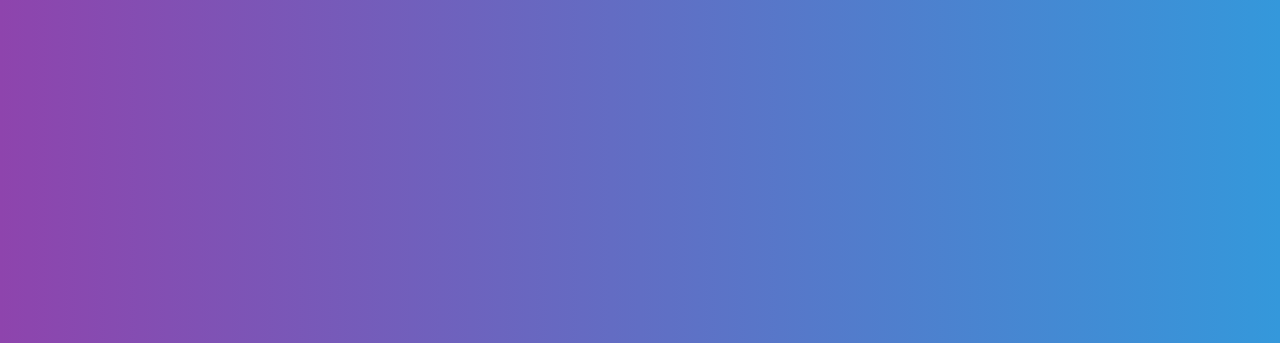
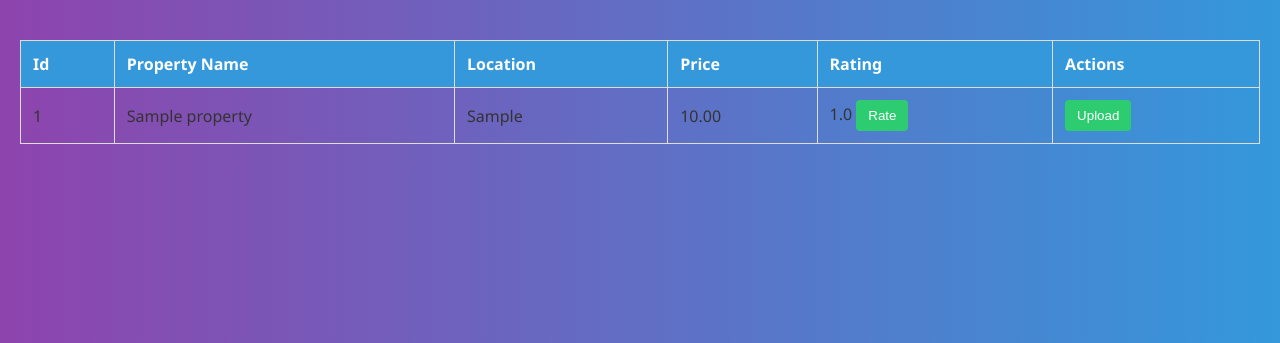
Before and after one commit to ellite0925/RealEstateDjango, a Django app: page /mysite/ in a window 1280 px wide. Shown: the part 176-519 px from the top of the page. Run offline with Django 5.2, Linux system fonts and the light colour scheme; tables that the repository leaves empty hold one stand-in row (values such as "Sample post").

Commit message:
fix upload doc

```diff
--- a/MySite/forms.py
+++ b/MySite/forms.py
@@ -215,6 +215,8 @@ class ReviewForm(forms.ModelForm):
 
 
 class DocumentForm(forms.ModelForm):
+    file = forms.FileField()
     class Meta:
         model = Document
         fields = ['file']
+        widgets = {'upload': forms.FileInput(attrs={'required': True})}
--- a/MySite/templates/home.html
+++ b/MySite/templates/home.html
@@ -99,6 +99,41 @@
             margin: 0;
             color: #fff;
         }
+        table {
+            width: 100%;
+            border-collapse: collapse;
+            margin-top: 20px;
+            color: #333;
+        }
+
+        th, td {
+            border: 1px solid #ddd;
+            padding: 12px;
+            text-align: left;
+        }
+
+        th {
+            background-color: #3498db;
+            color: #fff;
+        }
+
+        .rating-buttons {
+            display: flex;
+            gap: 5px;
+        }
+
+        .upload-button {
+            background-color: #2ecc71;
+            color: #fff;
+            padding: 8px 12px;
+            border: none;
+            border-radius: 4px;
+            cursor: pointer;
+        }
+
+        .upload-button:hover {
+            background-color: #27ae60;
+        }
 
         /* Responsive styles */
         @media screen and (max-width: 768px) {
@@ -130,7 +165,45 @@
 
     <!-- Content Section -->
     <section>
-        <!-- Your content goes here -->
+        <table>
+            <thead>
+                <tr>
+                    <th>Id</th>
+                    <th>Property Name</th>
+                    <th>Location</th>
+                    <th>Price</th>
+                    <th>Rating</th>
+                    <th>Actions</th>
+                </tr>
+            </thead>
+            <tbody>
+                {% for item in properties %}
+                <tr>
+                    <td>{{item.id}}</td>
+                    <td>{{item.title}}</td>
+                    <td>{{item.house_city}}</td>
+                    <td>{{item.rent_price}}</td>
+                    <td>
+                        <div class="rating-buttons">
+                            <i class="fas fa-star"></i>
+                            <i class="fas fa-star"></i>
+                            <i class="fas fa-star"></i>
+                            <i class="fas fa-star-half-alt"></i>
+                            <i class="far fa-star"></i>
+                        </div>
+                        {{item.house_review}}
+                        <button class="upload-button">Rate</button>
+                    </td>
+                    <td>
+                        <a href="{% url 'upload-page' property_id=item.id %}">
+                            <button class="upload-button">Upload</button>
+                        </a>
+                    </td>
+                </tr>
+                {% endfor %}
+                <!-- Add more rows as needed -->
+            </tbody>
+        </table>
     </section>
 
     <!-- Footer -->
--- a/MySite/urls.py
+++ b/MySite/urls.py
@@ -7,6 +7,7 @@ urlpatterns = [
     path('Register/', views.register, name='register-user-page'),
     path('login/', views.login_view, name='login-page'),
     path('property-register/', views.property_register, name='register-property-page'),
+    path('upload/<int:property_id>', views.upload_view, name='upload-page'),
     path('review-submit/', views.review_submit, name='review-submit-page'),
     path('logout/', views.logout_view, name='logout-page'),
 ]
--- a/MySite/views.py
+++ b/MySite/views.py
@@ -9,7 +9,8 @@ from django.contrib.auth.hashers import make_password
 
 
 def homepage(request):
-    return render(request, 'home.html')
+    properties = Property.objects.all()
+    return render(request, 'home.html',{'properties': properties})
 
 
 def logout_view(request):
@@ -120,3 +121,22 @@ def review_submit(request):
         return render(request, 'review.html', {'review_form': review_form, 'document_form': document_form})
     else:
         return render(request, 'access_denied.html', {})
+
+@login_required()
+def upload_view(request, property_id):
+    form = DocumentForm(request.POST or None, request.FILES or None)
+    print(request.FILES)
+    if request.method == 'POST':
+        form = DocumentForm(request.POST, request.FILES)
+        if form.is_valid():
+            property_instance = Property.objects.get(id=property_id)
+            upload = form.save(commit=False)
+            upload.file = request.FILES['file']
+            upload.property = property_instance
+            upload.uploader = request.user.profileuser
+            upload.save()
+        else:
+            form = DocumentForm()
+        return render(request, 'upload.html', {'form': form, 'msg': 'credentials incorrect'})
+    else:
+        return render(request, 'upload.html', {'form': form})
```
Also changed, not shown: MySite/templates/upload.html (added, +71 -0 lines), static/css/upload.css (added, +154 -0 lines), documents/images.jpg (added), documents/images_A1Jpbse.jpg (added), documents/images_Wn6ky6i.jpg (added), 3 other files.
